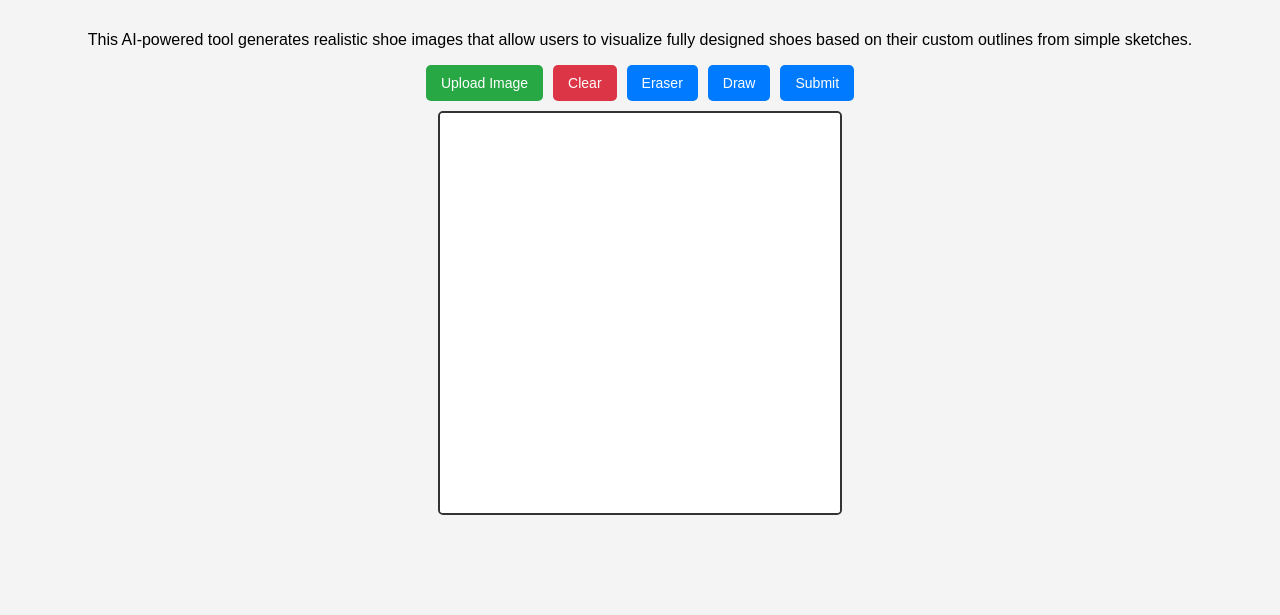
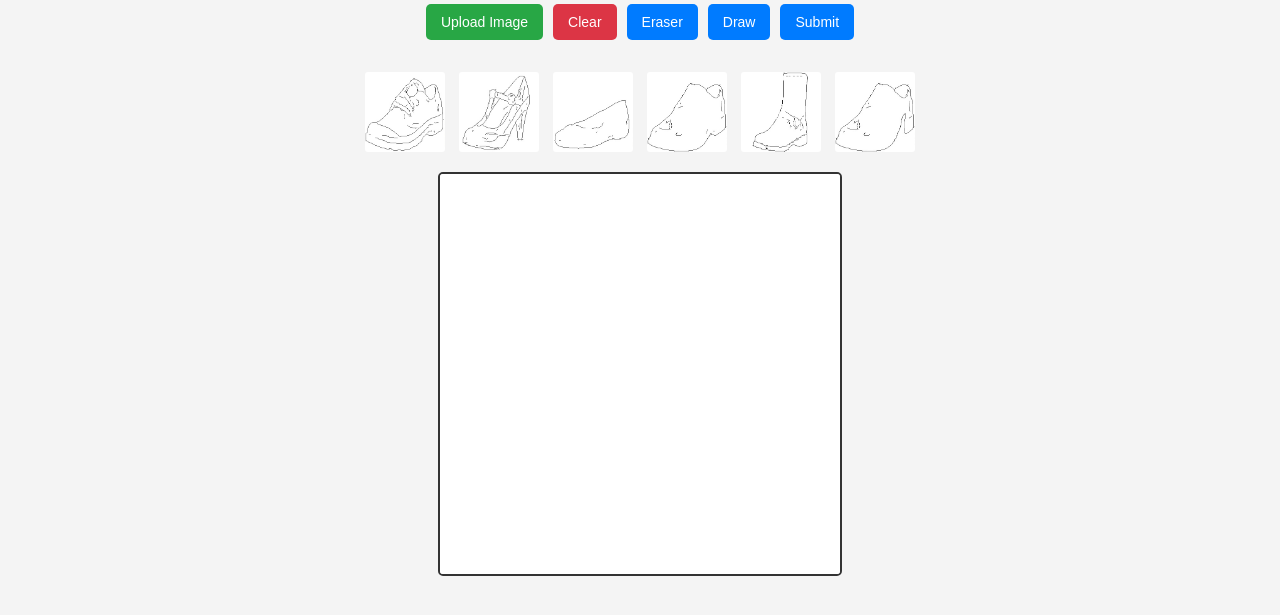
Before and after one commit to sufiyanpatel27/Pix2Pix, a plain HTML site: page static/index.html in a window 1280 px wide. Shown: the part 175-790 px from the top of the page. Drawn offline with Linux system fonts and the light colour scheme.

Commit message:
test images added

```diff
--- a/static/index.html
+++ b/static/index.html
@@ -1,11 +1,13 @@
 <!DOCTYPE html>
 <html lang="en">
+
 <head>
     <meta charset="UTF-8">
     <meta name="viewport" content="width=device-width, initial-scale=1.0">
     <title>Pix2Pix</title>
     <style>
-        body, html {
+        body,
+        html {
             height: 100%;
             margin: 0;
             display: flex;
@@ -45,6 +47,26 @@
             display: none;
         }
 
+        .image-preview-section {
+            display: flex;
+            gap: 10px;
+            margin-top: 20px;
+        }
+
+        .image-preview-section img {
+            width: 80px;
+            height: 80px;
+            object-fit: cover;
+            cursor: pointer;
+            border: 2px solid transparent;
+            border-radius: 5px;
+            transition: border-color 0.3s ease;
+        }
+
+        .image-preview-section img:hover {
+            border-color: #007BFF;
+        }
+
         button {
             margin: 0 5px;
             padding: 10px 15px;
@@ -81,25 +103,18 @@
             background-color: #c82333;
         }
 
-        /* Custom cursors */
-        .drawing-cursor {
-            cursor: url('https://cdn-icons-png.flaticon.com/512/23/23892.png'), auto;
-        }
-
-        .eraser-cursor {
-            cursor: url('https://cdn-icons-png.flaticon.com/512/67/67312.png'), auto;
-        }
-
         /* Hidden file input */
         input[type="file"] {
             display: none;
         }
     </style>
 </head>
+
 <body>
     <div class="container">
         <h1>Pix2Pix</h1>
-        <p>This AI-powered tool generates realistic shoe images that allow users to visualize fully designed shoes based on their custom outlines from simple sketches.</p>
+        <p>This AI-powered tool generates realistic shoe images that allow users to visualize fully designed shoes based
+            on their custom outlines from simple sketches.</p>
         <div class="tools">
             <button id="uploadBtn">Upload Image</button>
             <button id="clearBtn">Clear</button>
@@ -108,12 +123,20 @@
             <button id="submitBtn">Submit</button>
         </div>
 
+        <!-- Image Previews -->
+        <div class="image-preview-section" id="imagePreviews">
+            <!-- Images will be displayed here dynamically -->
+        </div>
+
+        <br/>
+
         <div id="canvasSection">
             <canvas id="canvas" width="400" height="400"></canvas>
             <img id="uploadedImage" src="" alt="Uploaded Image" width="400" />
         </div>
 
         <input type="file" id="fileInput" />
+
     </div>
 
     <script>
@@ -219,6 +242,26 @@
                 reader.readAsDataURL(file);
             }
         });
+
+        // Load images and set up preview click functionality
+        const imageFolder = ['/static/images/1.jpg', '/static/images/2.jpg', '/static/images/3.jpg', '/static/images/4.jpg', '/static/images/5.jpg', '/static/images/6.jpg']; // Updated paths
+        const imagePreviews = document.getElementById('imagePreviews');
+
+        imageFolder.forEach(src => {
+            const imgElement = document.createElement('img');
+            imgElement.src = src;
+            imgElement.addEventListener('click', () => {
+                const img = new Image();
+                img.src = src;
+                img.onload = function () {
+                    ctx.clearRect(0, 0, canvas.width, canvas.height);
+                    ctx.drawImage(img, 0, 0, canvas.width, canvas.height);
+                };
+            });
+            imagePreviews.appendChild(imgElement);
+        });
     </script>
+
 </body>
+
 </html>
```
Also changed, not shown: static/images/1.jpg (added), static/images/2.jpg (added), static/images/3.jpg (added), static/images/4.jpg (added), static/images/5.jpg (added), static/images/6.jpg (added). Lines whose indentation alone changed are shown as unchanged.
